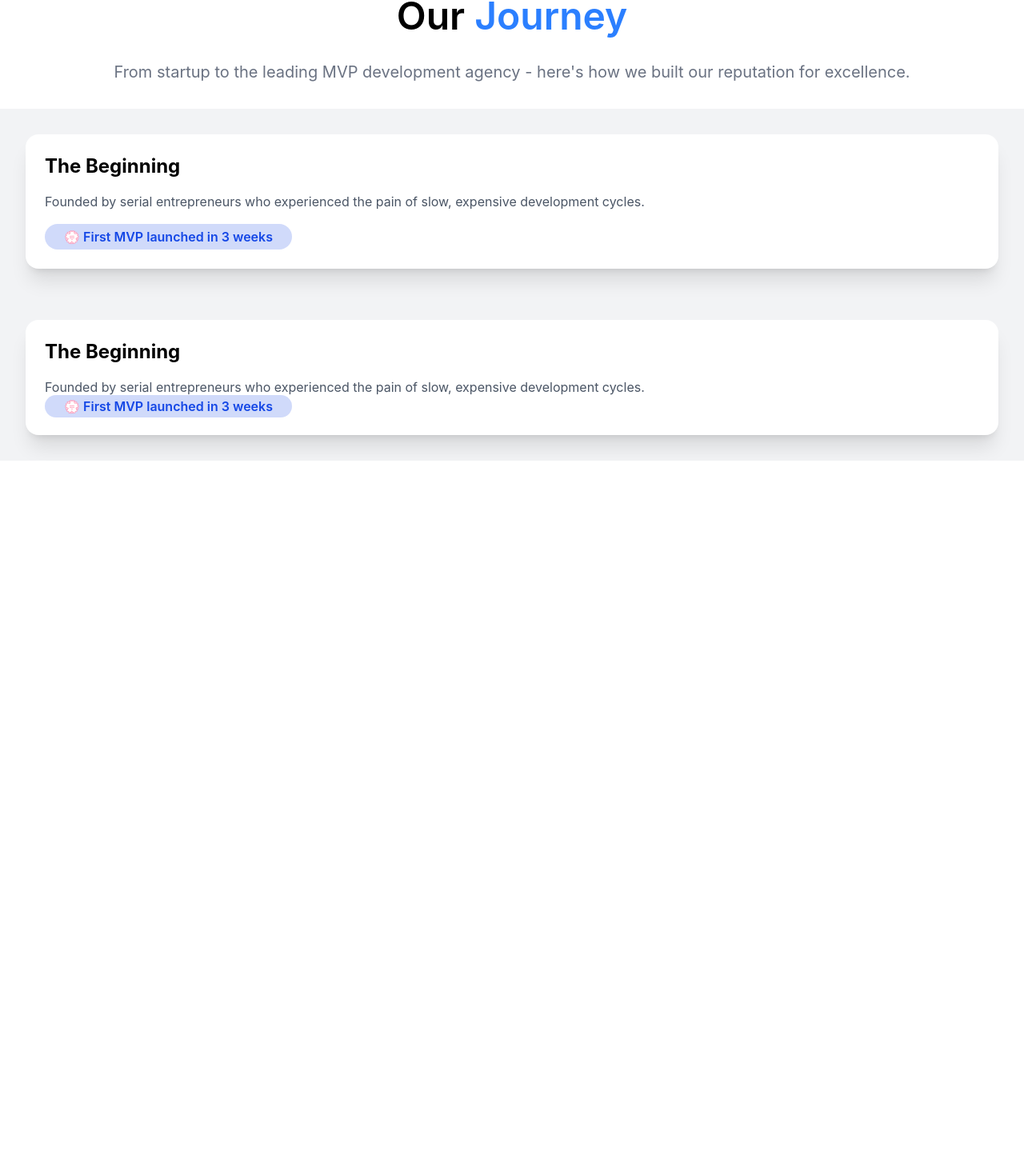
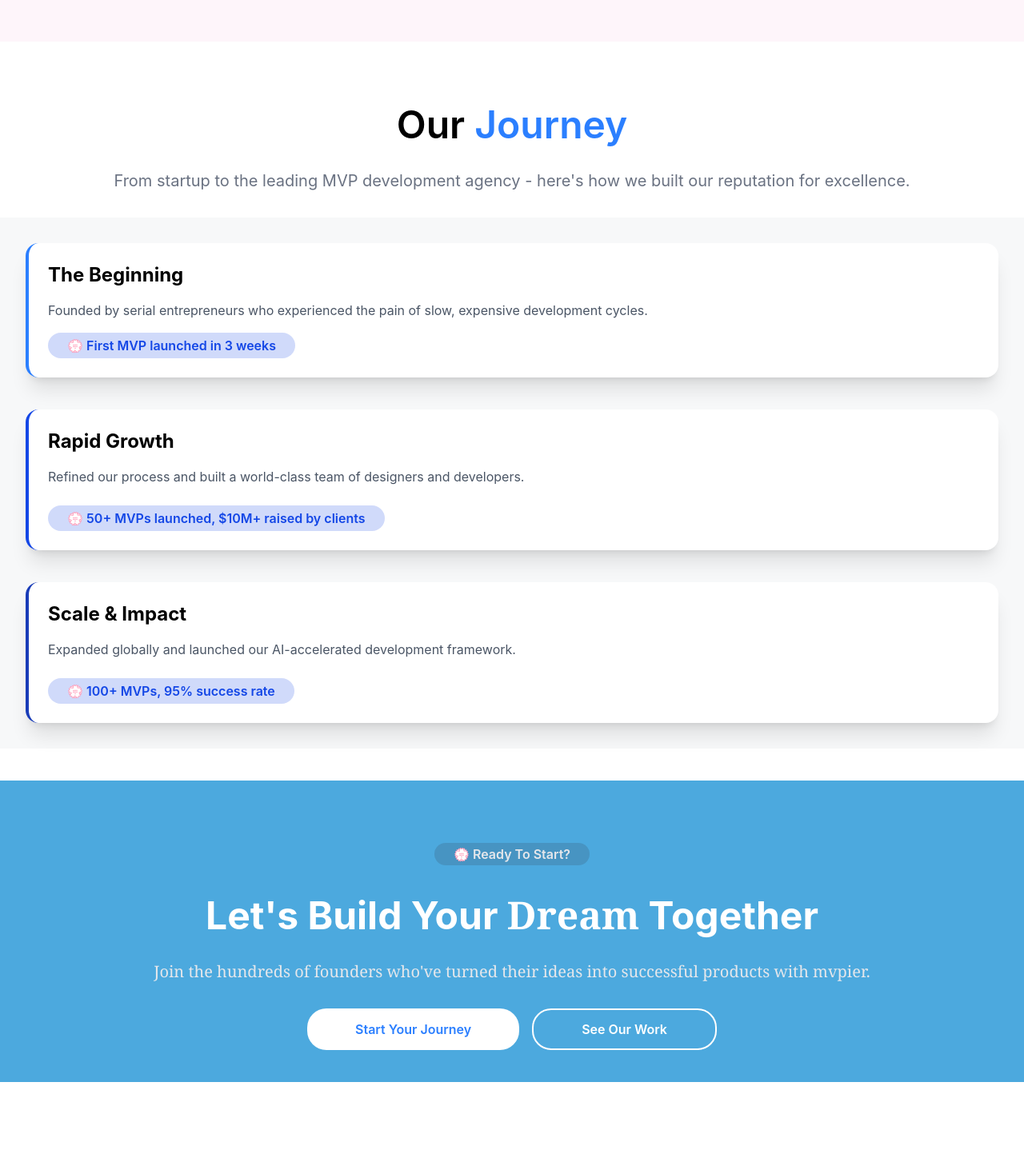
Before and after one commit to MuhammadAli287/react-project1, a React (Vite) app: page /about in a window 1280 px wide. Shown: the part 1060-2498 px from the top of the page at 80% size. Before the commit the page ends 1636 px from the top, so only its background shows below. Built offline with nearby package versions, Linux system fonts and the light colour scheme.

Commit message:
add further code

```diff
--- a/src/pages/About.jsx
+++ b/src/pages/About.jsx
@@ -1,4 +1,5 @@
 import { ArrowBigRightDashIcon, ArrowRightIcon, KanbanIcon, RocketIcon, SatelliteDishIcon, SigmaIcon } from "lucide-react";
+import Footer from "../components/Footer";
 
 
 function About(){
@@ -7,8 +8,8 @@ function About(){
         <section>
              <div className="text-center mt-10">
           <a className="text-blue-700 font-semibold m-4 px-6 py-1 rounded-2xl bg-blue-700/20" href="#">💮 Our Story</a>
-          <h1 className="mt-6 text-4xl md:text-5xl md:text-5xl font-bold">We Turn <span className="text-blue-400">Ideas</span> Into <span className="text-blue-400">Reality</span></h1>
-          <p className="mt-4 p-2 text-xl text-gray-600">mvpier was born from a simple belief: every great product starts with a great MVP. We're here to help founders like you validate ideas and launch products at lightning speed.</p>
+          <h1 className="mt-6 text-4xl md:text-5xl md:text-5xl font-bold">We Turn <span className="text-blue-400">Ideas</span> Into<br /> <span className="text-blue-400">Reality</span></h1>
+          <p className="mt-4 p-2 md:px-50 md:text-2xl text-xl text-gray-600">mvpier was born from a simple belief: every great product starts with a great MVP. We're here to help founders like you validate ideas and launch products at lightning speed.</p>
         </div>
         <div className="p-6 grid md:grid-cols-2  lg:grid-cols-4 gap-4 justify-around items-center bg-gray-200/40 m-4 mt-10 shadow-xl">
             <div className="mt-6" >
@@ -60,29 +61,50 @@ function About(){
         {/* journey section  */}
         <section>
 
-                <div className="p-8 text-center">
+                <div className="p-8 mt-12 text-center">
                     <h1 className="text-4xl md:text-5xl font-semibold">
                         Our <span className="text-blue-500">Journey</span>
                     </h1>
                     <p className="mt-8 text-gray-500 text-xl">From startup to the leading MVP development agency - here's how we built our reputation for excellence.</p>
 
             </div>
-            <div className="bg-gray-200/50 grid ">
-                <div className="p-6 m-8 bg-white rounded-2xl shadow-xl">
+            <div className="bg-gray-200/30 grid ">
+                <div className="p-6 m-8 bg-white rounded-2xl shadow-xl  border-l-4 border-blue-500">
                    <h1 className="text-2xl font-bold">The Beginning</h1>
                    <p className="text-gray-600 mt-4">Founded by serial entrepreneurs who experienced the pain of slow, expensive development cycles.</p>
                     <button className="text-blue-700 mt-4  font-semibold px-6 py-1 rounded-2xl bg-blue-700/20">💮 First MVP launched in 3 weeks</button>
                 </div>
-                <div className="p-6 m-8 bg-white rounded-2xl shadow-xl">
-                   <h1 className="text-2xl font-bold">The Beginning</h1>
-                   <p className="text-gray-600 mt-4">Founded by serial entrepreneurs who experienced the pain of slow, expensive development cycles.</p>
-                    <a className="text-blue-700 mt-6  font-semibold px-6 py-1 rounded-2xl bg-blue-700/20" href="#">💮 First MVP launched in 3 weeks</a>
+                <div className="p-6 m-8 mt-2 bg-white rounded-2xl shadow-xl border-l-4 border-blue-700">
+                   <h1 className="text-2xl font-bold">Rapid Growth</h1>
+                   <p className="text-gray-600 mt-4">Refined our process and built a world-class team of designers and developers.</p>
+                    <button className="text-blue-700 mt-6  font-semibold px-6 py-1 rounded-2xl bg-blue-700/20" href="#">💮 50+ MVPs launched, $10M+ raised by clients</button>
+                </div>
+                <div className="p-6 m-8 mt-2 bg-white rounded-2xl shadow-xl border-l-4 border-blue-800">
+                   <h1 className="text-2xl font-bold">Scale & Impact</h1>
+                   <p className="text-gray-600 mt-4">Expanded globally and launched our AI-accelerated development framework.</p>
+                    <button className="text-blue-700 mt-6  font-semibold px-6 py-1 rounded-2xl bg-blue-700/20" href="#">💮 100+ MVPs, 95% success rate</button>
                 </div>
             </div>
 
+        </section>
 
+         {/* ready to start sec  */}
+         <section className="bg-sky-600/70 text-white p-10 mt-10">
+             <div className="p-8 mt-2 text-center">
+                  <a className="text-gray-200 font-semibold m-4 px-6 py-1 rounded-2xl bg-gray-700/20" href="#">💮 Ready To Start?</a>
+                    <h1 className="text-4xl md:text-5xl font-bold mt-10">
+                       Let's Build Your  <span className="font-serif">Dream</span> Together
+                    </h1>
+                    <p className="mt-8 text-gray-200 font-serif text-xl">Join the hundreds of founders who've turned their ideas into successful products with mvpier.</p>
 
-        </section>
+            </div>
+            <div className="grid md:flex gap-4 justify-center  ">
+                <button className="px-15 py-3  rounded-3xl bg-white text-blue-500 font-semibold">Start Your Journey </button>
+                <button className="px-15 py-3  rounded-3xl hover:bg-white border-2 border-white text-white hover:text-blue-600 font-semibold">See Our Work </button>
+            </div>
+         </section>
+
+         <Footer />
 
         </>
     )
--- a/src/pages/Services.jsx
+++ b/src/pages/Services.jsx
@@ -1,7 +1,21 @@
 
 
 function Services(){
-    return
+    return(
+        // services sec
+        <>
+        <section>
+            <div className="p-8 mt-2 text-center">
+                  <a className="text-gray-200 font-semibold m-4 px-6 py-1 rounded-2xl bg-gray-700/20" href="#">💮 Our Services</a>
+                    <h1 className="text-5xl md:text-6xl font-semibold font-serif mt-10">
+                       From Idea To <br /><span className="font-serif text-blue-600">Market in</span> Weeks
+                    </h1>
+                    <p className="mt-8 md:px-45 text-gray-500 font-serif text-2xl">Choose the perfect MVP development service for your startup stage. Fast, affordable, and designed to help you validate your ideas quickly.</p>
+
+            </div>
+        </section>
+        </>
+    )
 }
 
 export default Services;
```
